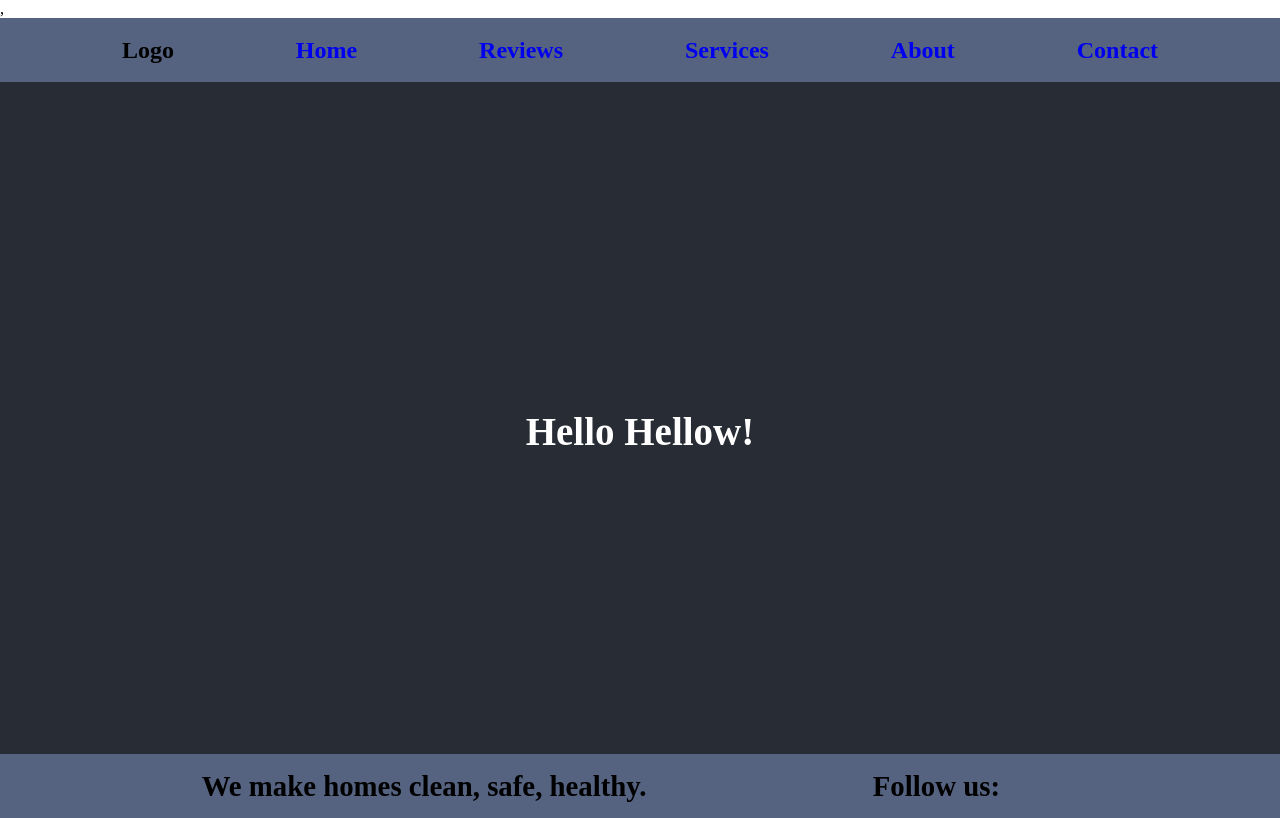
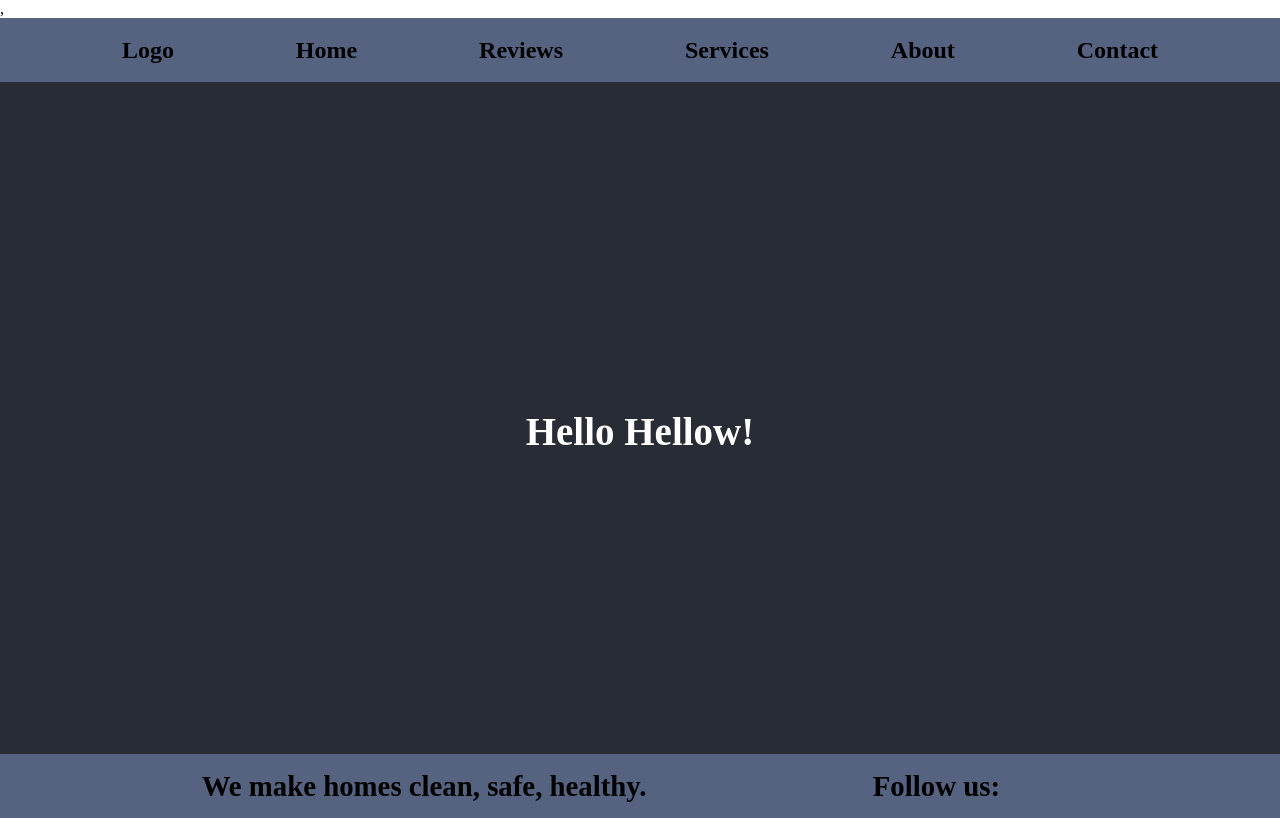
Before and after one commit to BAZBOT123/Cleaning-Website, a React (Create React App) app: page /reviews in a window 1280 px wide. Built offline with nearby package versions, Linux system fonts and the light colour scheme; no server answers; some icons are missing.

Commit message:
added messaging system on the contact us page - needs styling

```diff
--- a/src/App.css
+++ b/src/App.css
@@ -28,11 +28,11 @@ body {
   align-items: center;
   flex-direction: row;
   background-color: #556380;
-  color: black;
 }
 
 .navbar a {
   text-decoration: none;
+  color: black;
 }
 
 .App-header {
```
